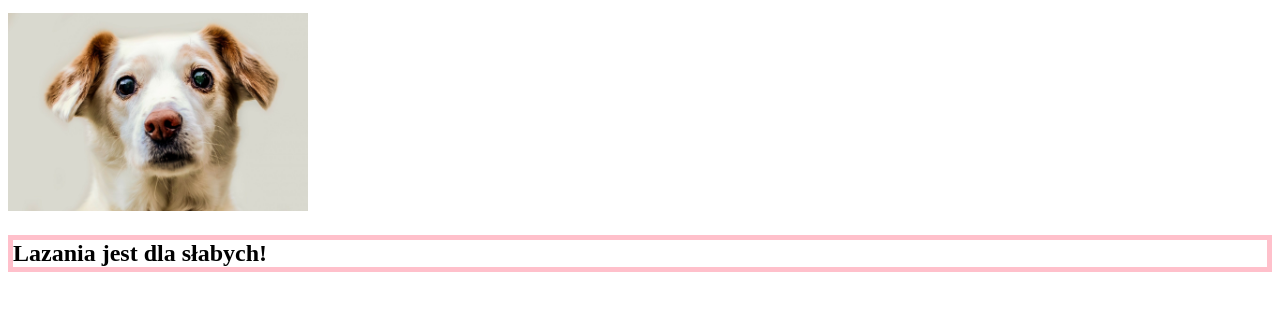
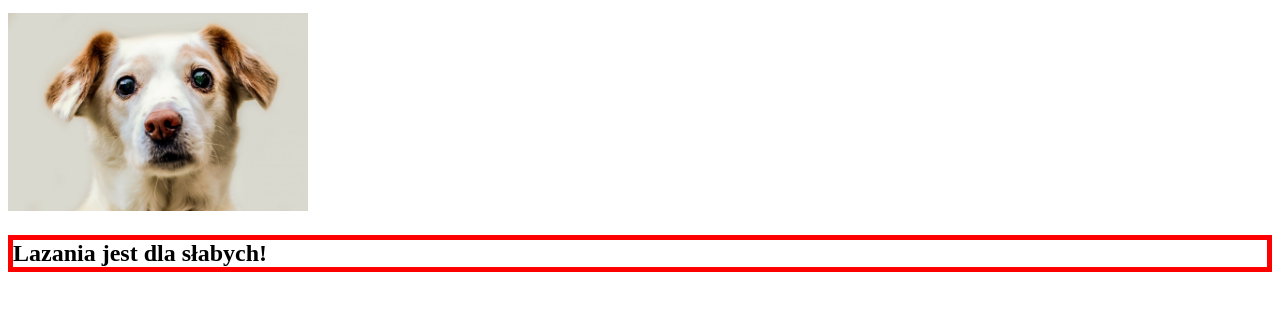
Before and after one commit to masives/hello-world, a plain HTML site: page index.html in a window 1280 px wide. Shown: the part 101-412 px from the top of the page. Drawn offline with Linux system fonts and the light colour scheme.

Commit message:
change to red

```diff
--- a/index.html
+++ b/index.html
@@ -16,6 +16,6 @@
     <img src="dog.jpg" style="width: 300px; height: auto" />
 
     <!-- Zmień na jednym branchu na zielony(green) na drugim na czerwony(red) -->
-    <h2 style="border: 5px solid pink">Lazania jest dla słabych!</h2>
+    <h2 style="border: 5px solid red">Lazania jest dla słabych!</h2>
   </body>
 </html>
```
